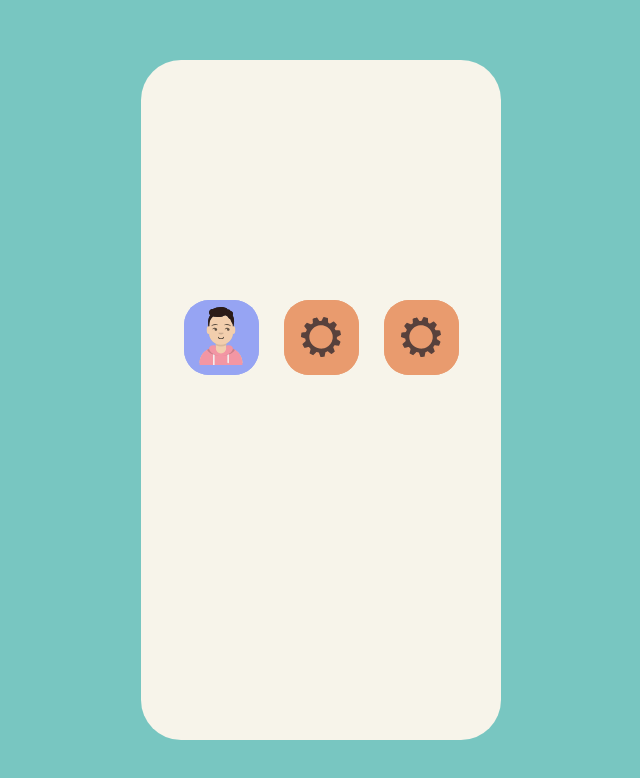
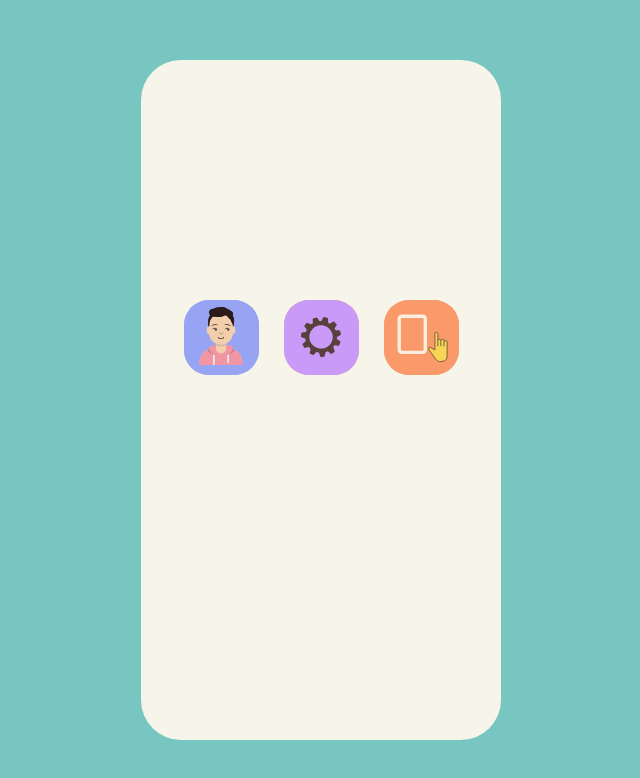
Before and after one commit to KeyanNamaghi/Nook, a Next.js app: page / in a window 1280 px wide. Shown: the top 778 px of the page, without its empty margins (319-959 px from the left). Built offline with nearby package versions, Linux system fonts and the light colour scheme.

Commit message:
tinder icon

```diff
--- a/components/Icons/Gear.jsx
+++ b/components/Icons/Gear.jsx
@@ -2,7 +2,6 @@ import { motion } from 'framer-motion'
 import { useRouter } from 'next/router'
 import React, { useState } from 'react'
 import styles from '../../styles/Home.module.css'
-import { Profile } from '../Profile/Profile'
 
 const Gear = ({}) => {
   const [isOpen, setIsOpen] = useState(false)
@@ -26,7 +25,7 @@ const Gear = ({}) => {
         whileHover="hover"
         variants={variants}
         className={styles.icon}
-        style={{ background: '#e99b6e' }}
+        style={{ background: '#CA9AF8' }}
         onClick={handleOnClick}
         onMouseEnter={() => setHovered(true)}
         onMouseLeave={() => setHovered(false)}
@@ -43,7 +42,7 @@ const Gear = ({}) => {
           <metadata>Created by potrace 1.15, written by Peter Selinger 2001-2017</metadata>
           <g transform="translate(0.000000,1278.000000) scale(0.100000,-0.100000)" fill="#58413C" stroke="none">
             <motion.path
-              animate={hovered ? { rotate: 360 } : { rotate: 0 }}
+              animate={hovered ? { rotate: -360 } : { rotate: 0 }}
               transition={hovered ? { repeat: Infinity, duration: 3 } : {}}
               d="M7235 12766 c-16 -8 -42 -26 -56 -42 -14 -16 -153 -267 -309 -559
                 -156 -291 -298 -553 -316 -582 -53 -84 -49 -83 -328 -94 l-247 -11 -53 26
--- /dev/null
+++ b/components/Icons/Tinder.jsx
@@ -0,0 +1,62 @@
+import { motion } from 'framer-motion'
+import { useRouter } from 'next/router'
+import React, { useState } from 'react'
+import styles from '../../styles/Home.module.css'
+
+const Tinder = ({}) => {
+  const [isOpen, setIsOpen] = useState(false)
+  const [hovered, setHovered] = useState(false)
+
+  const router = useRouter()
+  const variants = {
+    open: { width: '100vw', height: '100vh', borderRadius: '0%', top: 0, left: 0, zIndex: 2 },
+    closed: { width: '75px', height: '75px', borderRadius: '25px' },
+    hover: { scale: 1.4, transition: { duration: 0.2 } }
+  }
+
+  const handleOnClick = () => {
+    setIsOpen(!isOpen)
+    setTimeout(() => router.push('/test'), 1000)
+  }
+
+  return (
+    <div className={styles.iconContainer}>
+      <motion.button
+        whileHover="hover"
+        variants={variants}
+        className={styles.icon}
+        style={{ background: '#FA9A6A' }}
+        onClick={handleOnClick}
+        onMouseEnter={() => setHovered(true)}
+        onMouseLeave={() => setHovered(false)}
+      >
+        <svg width="75" height="75" viewBox="0 0 75 75" fill="none" xmlns="http://www.w3.org/2000/svg">
+          <rect x="9" y="9" width="35" height="47" rx="5" fill="#FCEFDF" />
+          <rect x="13" y="13" width="27" height="39" rx="1" fill="#FA9A6A" />
+          <motion.path
+            animate={hovered ? { y: 0, x: [-10, -35, -10] } : { x: 0, y: 0 }}
+            transition={hovered ? { repeat: Infinity, duration: 1 } : {}}
+            d="M53.4737 32.0545C53.5186 34.9538 53.4737 51.1096 53.4737 51.1096L47.9638 48.118C45.8219 48.0921 45.6207 48.8459 46.4611 51.1096L54.726 62.3553C56.7985 64.8091 57.8966 65.0725 60.7367 64.9865C62.5039 64.8648 63.4897 64.5688 65.245 63.737C65.8204 63.4337 68 62.5355 68 57.6696C68 52.8037 67.9999 41.8704 68 41.1135C68.0001 40.3565 65.6606 39.3449 64.2432 41.1135V39.3954C64.2432 39.3954 62.2225 37.2803 60.4864 39.3954C59.2342 37.9897 58.7332 37.9897 56.9801 39.3954C56.9801 39.3954 57.0238 34.6289 56.9801 32.0545C56.9363 29.4801 53.4289 29.1551 53.4737 32.0545Z"
+            fill="#F7D555"
+          />
+          <motion.path
+            animate={hovered ? { y: 0, x: [-10, -35, -10] } : { x: 0, y: 0 }}
+            transition={hovered ? { repeat: Infinity, duration: 1 } : {}}
+            d="M56.9801 46.7363V39.3954M56.9801 39.3954C56.9801 39.3954 57.0238 34.6289 56.9801 32.0545C56.9363 29.4801 53.4289 29.1551 53.4737 32.0545C53.5186 34.9538 53.4737 51.1096 53.4737 51.1096L47.9638 48.118C45.8219 48.0921 45.6207 48.8459 46.4611 51.1096L54.726 62.3553C56.7985 64.8091 57.8966 65.0725 60.7367 64.9865C62.5039 64.8648 63.4897 64.5688 65.245 63.737C65.8204 63.4337 68 62.5355 68 57.6696C68 52.8037 67.9999 41.8704 68 41.1135C68.0001 40.3565 65.6606 39.3449 64.2432 41.1135M56.9801 39.3954C58.7332 37.9897 59.2342 37.9897 60.4864 39.3954M60.4864 39.3954V46.7363M60.4864 39.3954C62.2225 37.2803 64.2432 39.3954 64.2432 39.3954V41.1135M64.2432 46.7363V41.1135"
+            stroke="#644F3D"
+          />
+        </svg>
+      </motion.button>
+      <motion.div
+        className={styles.backdrop}
+        style={{ background: '#e99b6e' }}
+        initial="closed"
+        animate={isOpen ? 'open' : 'closed'}
+        variants={variants}
+        transition={{ duration: 0.3 }}
+      ></motion.div>
+    </div>
+  )
+}
+
+export { Tinder }
--- a/components/Icons/index.js
+++ b/components/Icons/index.js
@@ -1,4 +1,4 @@
 import { Gear } from './Gear'
 import { Me } from './Me'
-
-export { Gear, Me }
+import { Tinder } from './Tinder'
+export { Gear, Me, Tinder }
--- a/components/Profile/Profile.jsx
+++ b/components/Profile/Profile.jsx
@@ -87,7 +87,7 @@ const Profile = () => {
                   ></motion.path>
                 </g>
                 <motion.g
-                  animate={hovered ? { x: 0, y: [0, -1, 0], roatate: 100 } : { x: 0, y: 0 }}
+                  animate={hovered ? { x: 0, y: [0, -1, 0] } : { x: 0, y: 0 }}
                   transition={hovered ? { repeat: Infinity, duration: 0.5 } : {}}
                   id="Eyebrow/Natural/Default-Natural"
                   fillOpacity="0.599999964"
--- a/pages/index.js
+++ b/pages/index.js
@@ -1,6 +1,6 @@
 import Head from 'next/head'
 import styles from '../styles/Home.module.css'
-import { Me, Gear } from '../components/Icons'
+import { Me, Gear, Tinder } from '../components/Icons'
 
 export default function Home() {
   return (
@@ -16,7 +16,7 @@ export default function Home() {
           <div className={styles.grid}>
             <Me />
             <Gear />
-            <Gear />
+            <Tinder />
           </div>
         </div>
       </main>
```
